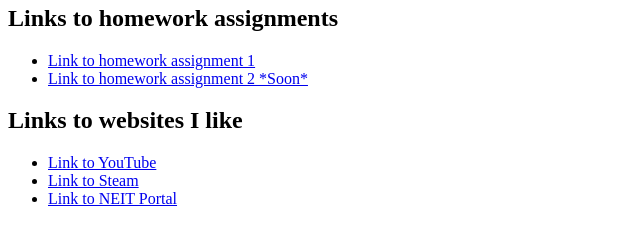
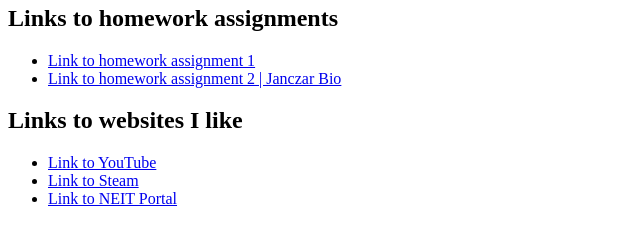
Before and after one commit to mjanczar8/HTMLJS2022, a plain HTML site: page index.html in a window 1280 px wide. Shown: the part 198-423 px from the top of the page, 0-640 px from the left. Drawn offline with Linux system fonts and the light colour scheme.

Commit message:
Last update for HW2

```diff
--- a/index.html
+++ b/index.html
@@ -25,7 +25,7 @@
         <h2>Links to homework assignments</h2>
         <ul>
             <li><a href="/Assignment1/GitRepoCapture.png">Link to homework assignment 1</a></li>
-            <li><a href="/Assignment2/index.html">Link to homework assignment 2 *Soon*</a></li>
+            <li><a href="/Assignment2/index.html">Link to homework assignment 2 | Janczar Bio</a></li>
         </ul>
 
         <!-- This is an example of Absolute Paths (links)-->
```
